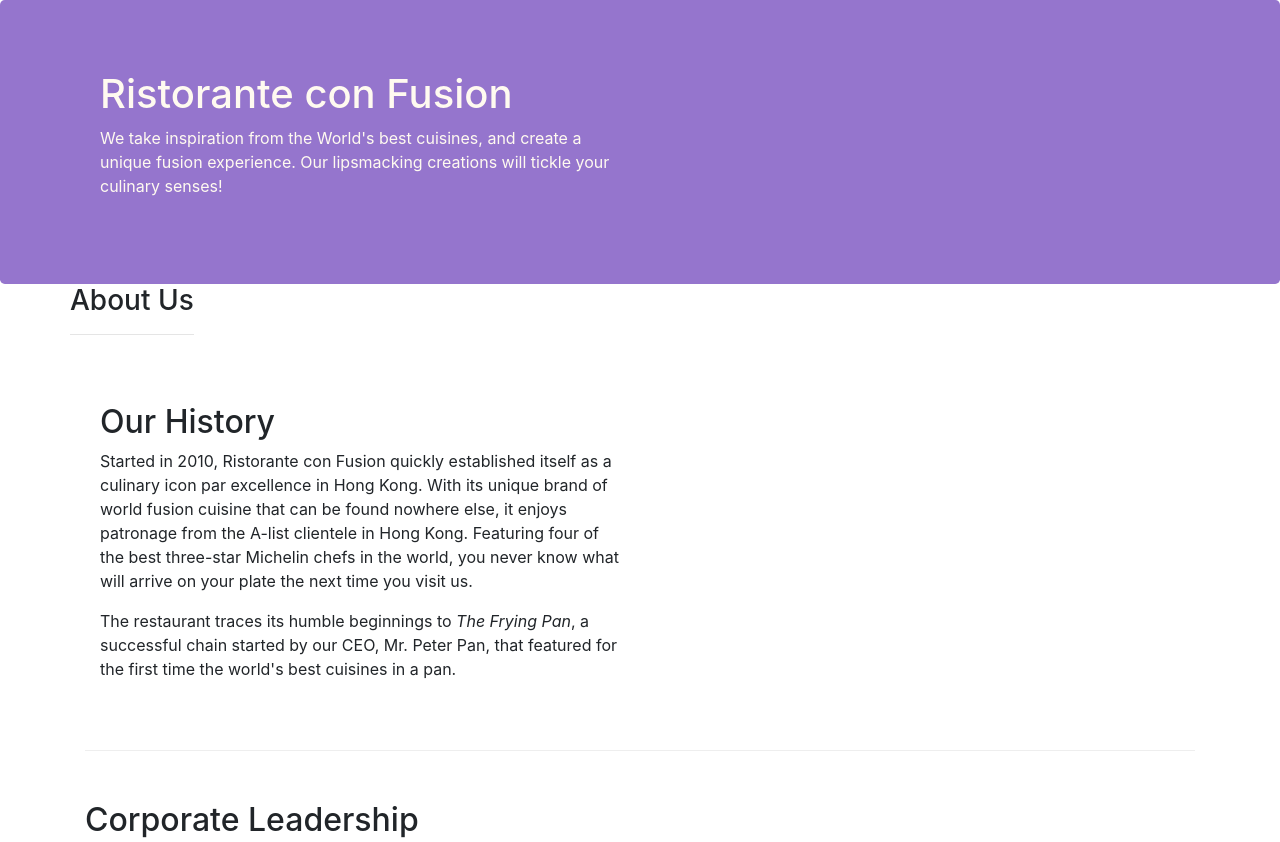
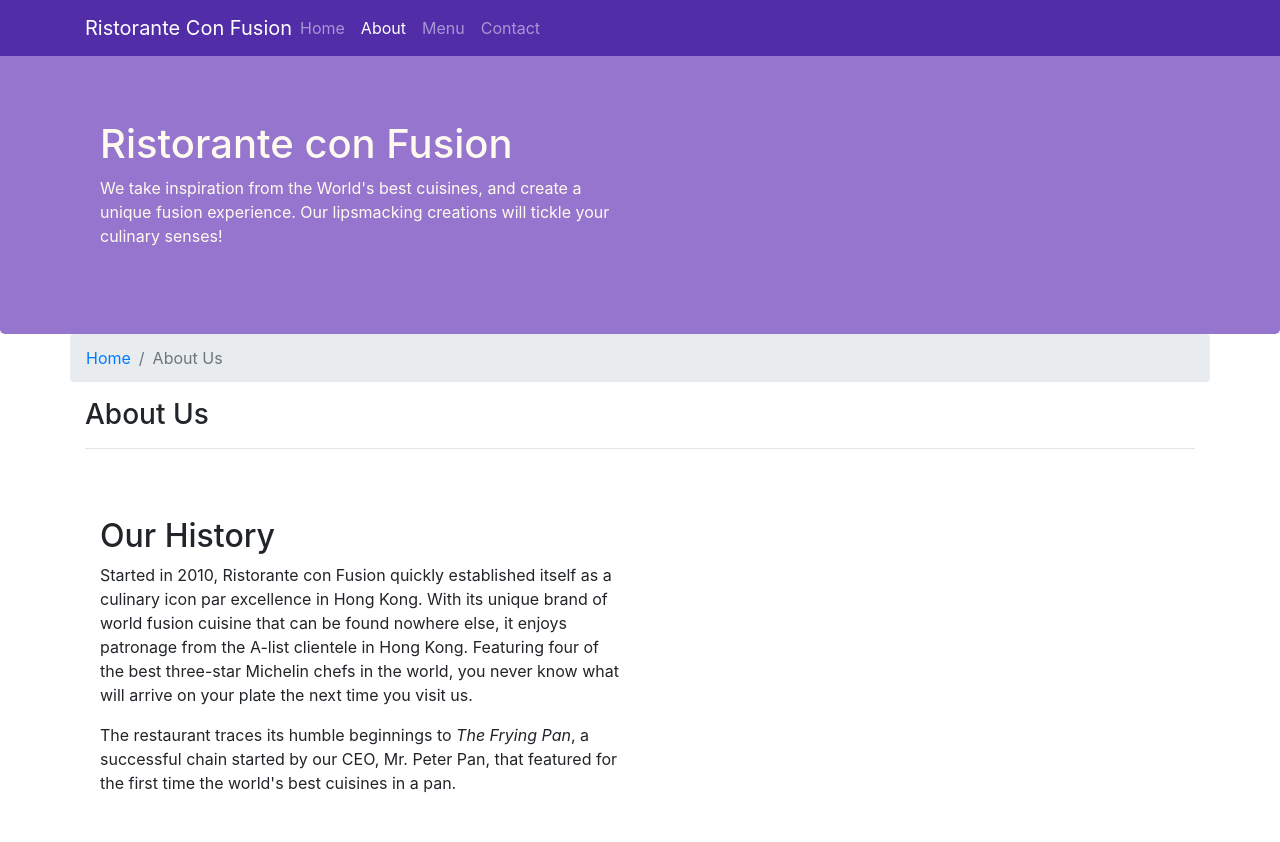
Before and after one commit to javier-hui/bootstrap-ConFusion, a website: page aboutus.html in a window 1280 px wide. Shown: the top 842 px of the page. Drawn offline with nearby package versions, Linux system fonts and the light colour scheme.

Commit message:
navbar and breadcrumbs

```diff
--- a/aboutus.html
+++ b/aboutus.html
@@ -15,7 +15,22 @@
 </head>
 
 <body>
-
+    <nav class='navbar navbar-dark navbar-expand-sm fixed-top'>
+        <div class="container">
+            <button class="navbar-toggler" type="button" data-toggle="collapse" data-target="#Navbar">
+                <span class="navbar-toggler-icon"></span>
+            </button>
+            <a href="./index.html" class="navbar-brand mr-auto">Ristorante Con Fusion</a>
+            <div class="collapse navbar-collapse" id="Navbar">
+                <ul class="navbar-nav mr-auto">
+                    <li class='nav-item'><a href="./index.html" class="nav-link">Home</a></li>
+                    <li class='nav-item active'><a href="#" class="nav-link">About</a></li>
+                    <li class='nav-item'><a href="#" class="nav-link">Menu</a></li>
+                    <li class='nav-item'><a href="#" class="nav-link">Contact</a></li>
+                </ul>
+            </div>
+        </div>
+    </nav>
     <header class="jumbotron">
         <div class="container">
             <div class="row row-header">
@@ -31,7 +46,11 @@
 
     <div class='container'>
         <div class='row align-items-center'>
-            <div>
+            <ol class="col-12 breadcrumb">
+                <li class="breadcrumb-item"><a href="./index.html">Home</a></li>
+                <li class="breadcrumb-item active">About Us</li>
+            </ol>
+            <div class="col-12">
                <h3>About Us</h3>
                <hr>
             </div>
@@ -70,7 +89,7 @@
                 <div class="col-4 offset-1 col-sm-2">
                     <h5>Links</h5>
                     <ul class="list-unstyled">
-                        <li><a href="#">Home</a></li>
+                        <li><a href="./index.html">Home</a></li>
                         <li><a href="#">About</a></li>
                         <li><a href="#">Menu</a></li>
                         <li><a href="#">Contact</a></li>
--- a/css/styles.css
+++ b/css/styles.css
@@ -28,3 +28,12 @@
     margin: 0px;
     color: #0f0f0f;
 }
+
+body {
+    padding: 50px 0px 0px 0px;
+    z-index: 0;
+}
+
+.navbar-dark {
+    background-color: #512da8;
+}
```
Also changed, not shown: index.html (+18 -1 lines).
